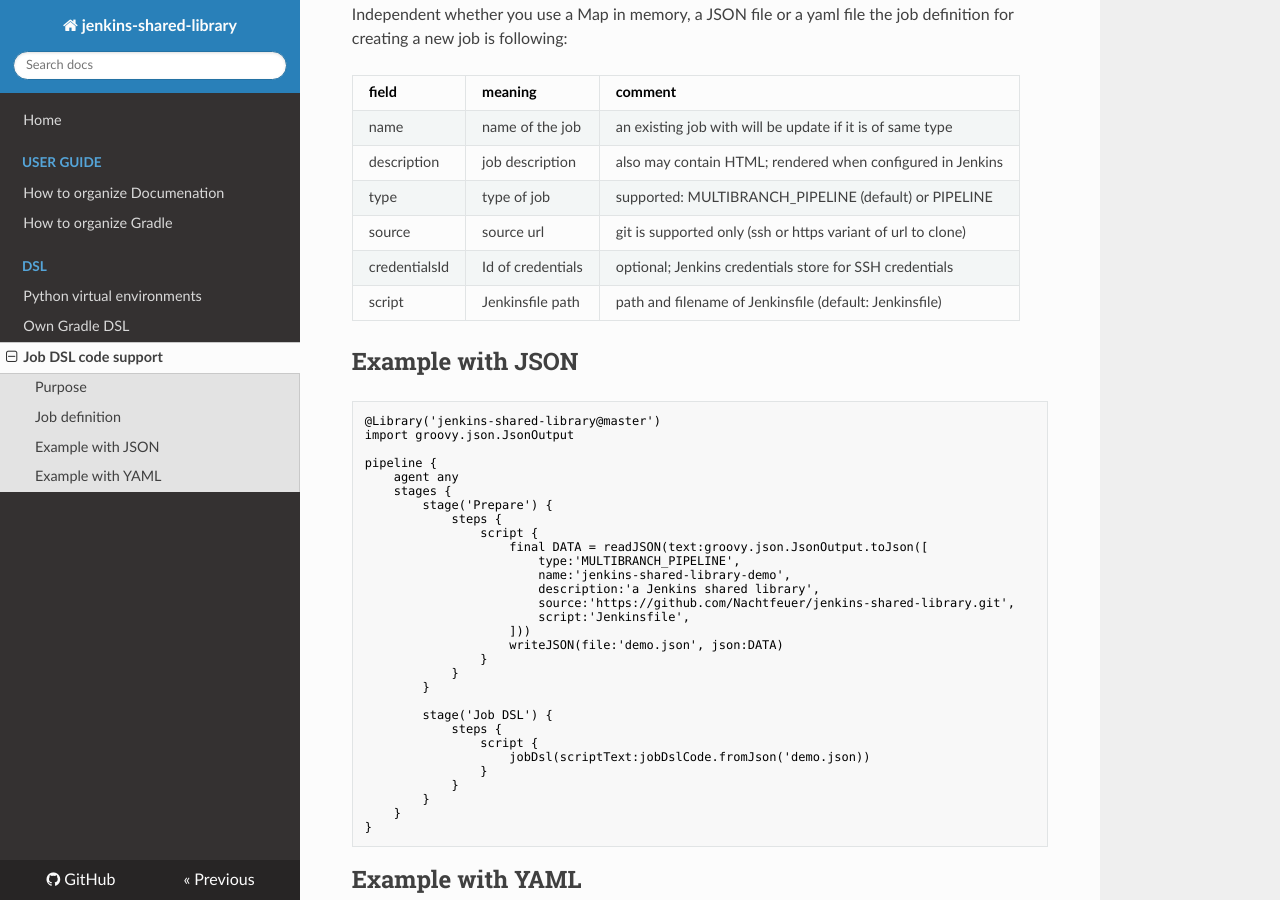
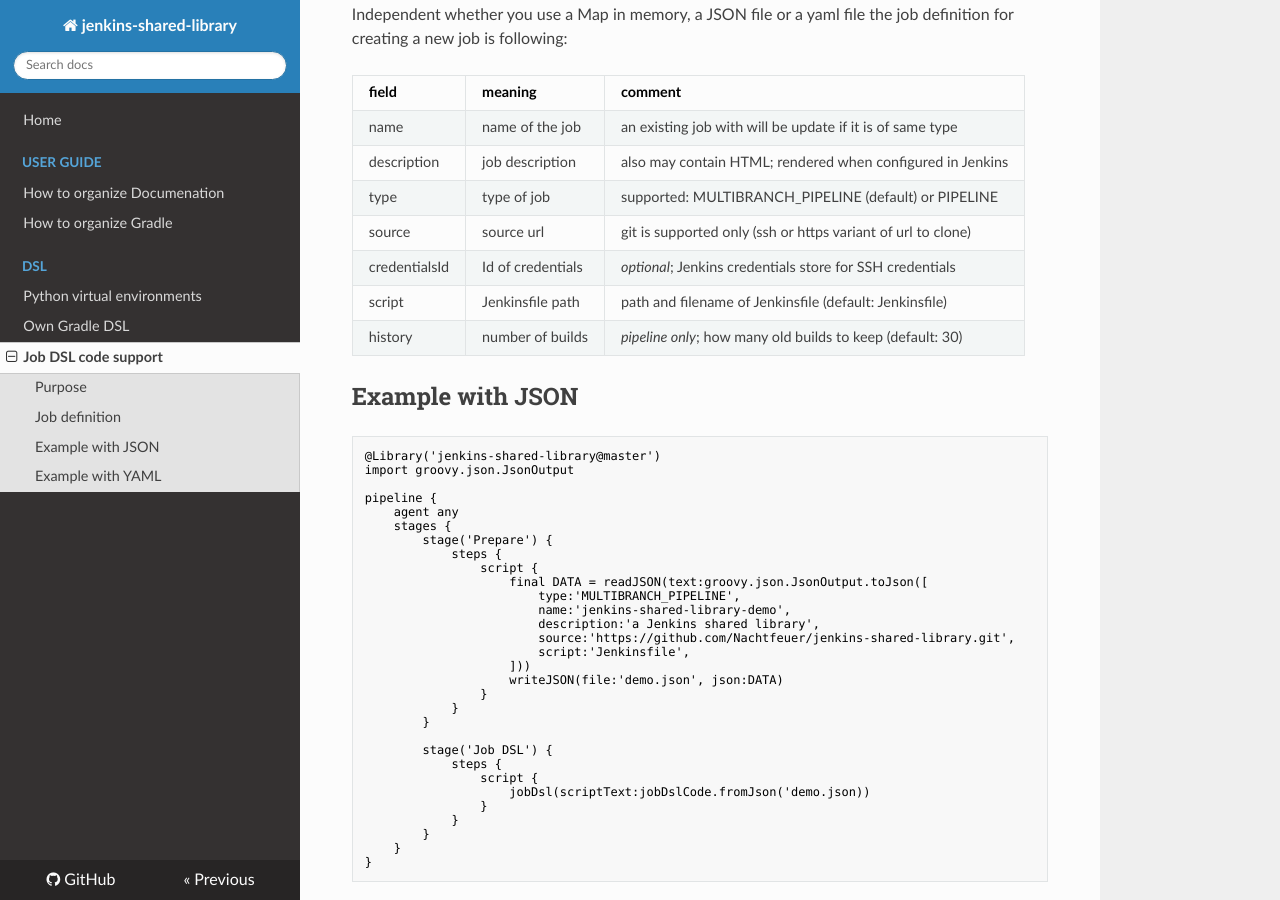
Before and after one commit to Nachtfeuer/jenkins-shared-library, an MkDocs documentation site: the page built from docs/jobdslcode.md, in a window 1280 px wide and 900 px high, scrolled down 521 px. Built offline with MkDocs 1.6.1, drawn with Linux system fonts in a browser that asks for light colours; nearby versions of some CDN libraries.

Commit message:
#4: configurable number of entries in build history (default: 30)

```diff
--- a/docs/jobdslcode.md
+++ b/docs/jobdslcode.md
@@ -20,8 +20,9 @@
 | description   | job description   | also may contain HTML; rendered when configured in Jenkins   |
 | type          | type of job       | supported: MULTIBRANCH_PIPELINE (default) or PIPELINE        |
 | source        | source url        | git is supported only (ssh or https variant of url to clone) |
-| credentialsId | Id of credentials | optional; Jenkins credentials store for SSH credentials      |
+| credentialsId | Id of credentials | *optional*; Jenkins credentials store for SSH credentials    |
 | script        | Jenkinsfile path  | path and filename of Jenkinsfile (default: Jenkinsfile)      |
+| history       | number of builds  | *pipeline only*; how many old builds to keep (default: 30)   |
 
 
 ## Example with JSON
```
Also changed, not shown: 2 other files.
